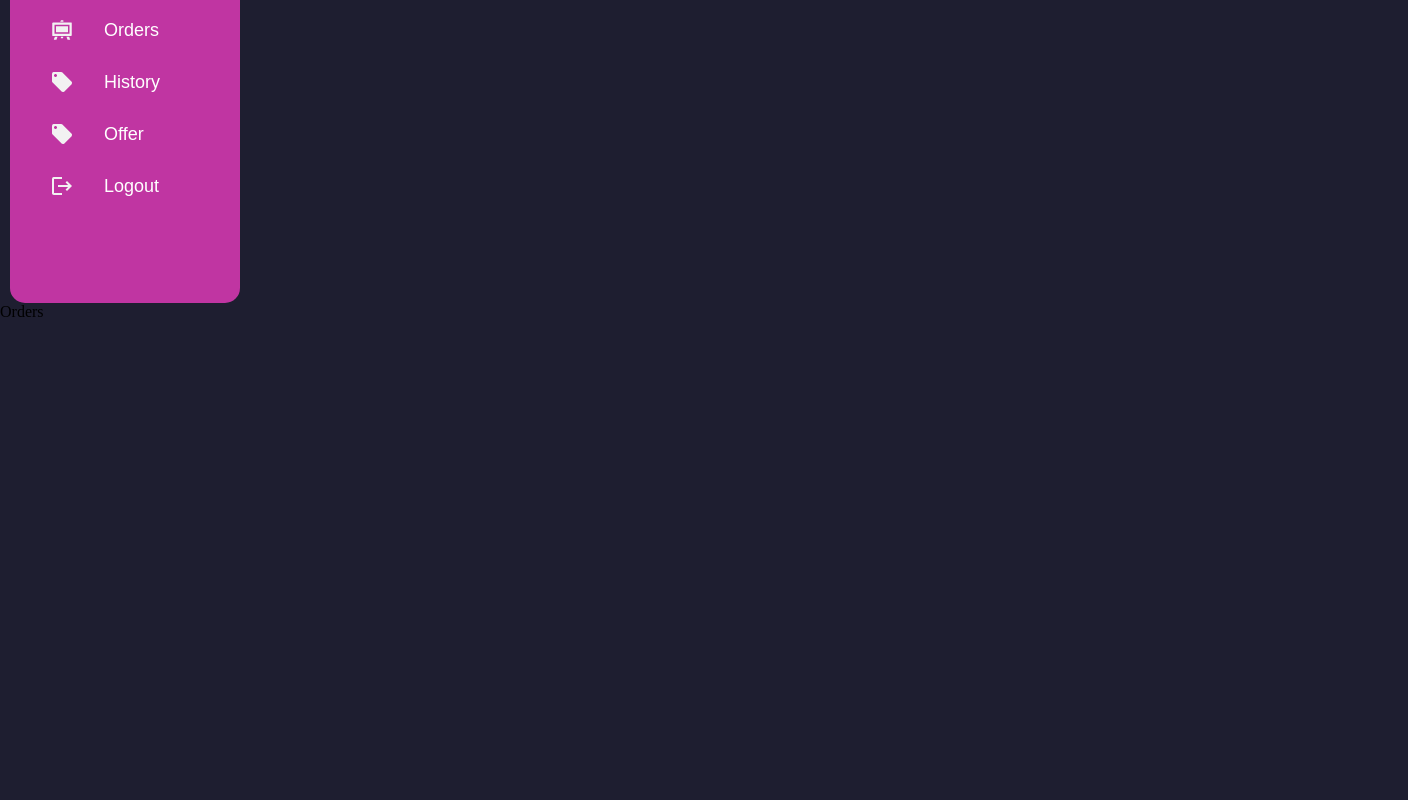
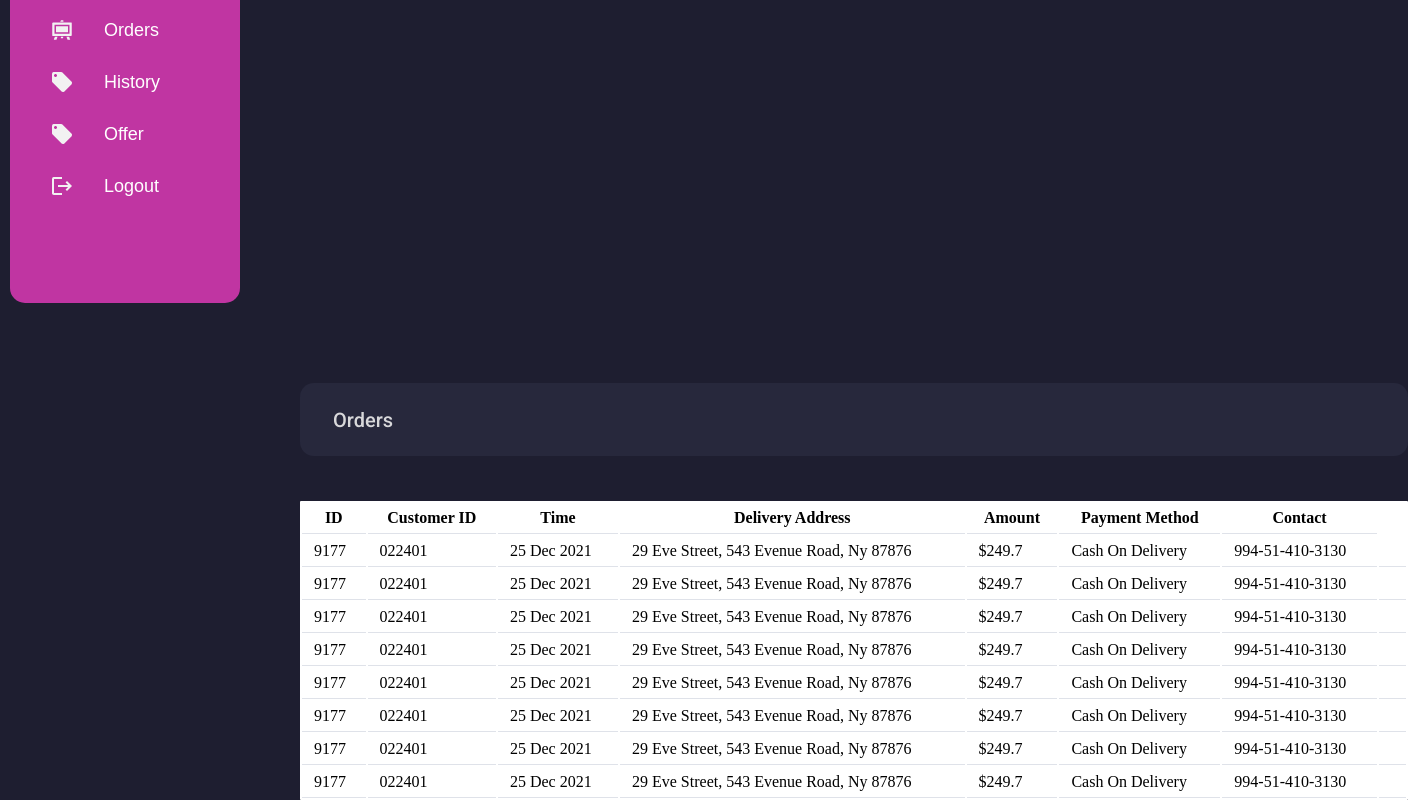
Before and after one commit to Rufat239/Food-admin, a React (Create React App) app: page /ordersPage in a window 1280 px wide. Shown: the part 337-1137 px from the top of the page, 1408 px wide, since content can reach past the window. Before the commit the page ends 800 px from the top, so only its background shows below. Built offline with nearby package versions, Linux system fonts and the light colour scheme.

Commit message:
updated orders page

```diff
--- a/src/Components/Orders/Orders.jsx
+++ b/src/Components/Orders/Orders.jsx
@@ -1,8 +1,57 @@
 import React from 'react'
+import style from '../Orders/Orders.module.css'
+
+
+const data= [
+    { id: 9177, customerid: "022401", time: "25 Dec 2021", deliveryAddress: "29 Eve Street, 543 Evenue Road, Ny 87876", amount: "$249.7", paymentMethod: "Cash On Delivery", contact: "994-51-410-3130"},
+    { id: 9177, customerid: "022401", time: "25 Dec 2021", deliveryAddress: "29 Eve Street, 543 Evenue Road, Ny 87876", amount: "$249.7", paymentMethod: "Cash On Delivery", contact: "994-51-410-3130"},
+    { id: 9177, customerid: "022401", time: "25 Dec 2021", deliveryAddress: "29 Eve Street, 543 Evenue Road, Ny 87876", amount: "$249.7", paymentMethod: "Cash On Delivery", contact: "994-51-410-3130"},
+    { id: 9177, customerid: "022401", time: "25 Dec 2021", deliveryAddress: "29 Eve Street, 543 Evenue Road, Ny 87876", amount: "$249.7", paymentMethod: "Cash On Delivery", contact: "994-51-410-3130"},
+    { id: 9177, customerid: "022401", time: "25 Dec 2021", deliveryAddress: "29 Eve Street, 543 Evenue Road, Ny 87876", amount: "$249.7", paymentMethod: "Cash On Delivery", contact: "994-51-410-3130"},
+    { id: 9177, customerid: "022401", time: "25 Dec 2021", deliveryAddress: "29 Eve Street, 543 Evenue Road, Ny 87876", amount: "$249.7", paymentMethod: "Cash On Delivery", contact: "994-51-410-3130"},
+    { id: 9177, customerid: "022401", time: "25 Dec 2021", deliveryAddress: "29 Eve Street, 543 Evenue Road, Ny 87876", amount: "$249.7", paymentMethod: "Cash On Delivery", contact: "994-51-410-3130"},
+    { id: 9177, customerid: "022401", time: "25 Dec 2021", deliveryAddress: "29 Eve Street, 543 Evenue Road, Ny 87876", amount: "$249.7", paymentMethod: "Cash On Delivery", contact: "994-51-410-3130"},
+  ];
 
 function Orders() {
   return (
-    <div>Orders</div>
+    <div className={style.orders}>
+      <div className={style.ordersName}>
+        <h1>Orders</h1>
+      </div>
+        <table className={style.ordersList}>
+          <thead>
+            <tr>
+             <th>ID</th>
+             <th>Customer ID</th>
+             <th>Time</th>
+             <th>Delivery Address</th>
+             <th>Amount</th>
+             <th>Payment Method</th>
+             <th>Contact</th>
+            </tr>
+          </thead>
+          <tbody>
+            {data.map((item,index)=>(
+              <tr key={index}>
+               <td>{item.id}</td>
+               <td>{item.customerid}</td>
+               <td>{item.time}</td>
+               <td>{item.deliveryAddress}</td>
+               <td>{item.amount}</td>
+               <td>{item.paymentMethod}</td>
+               <td>{item.contact}</td>
+               <td>
+                {/* <button><img src={Eye} alt="" /></button>
+                <button><img src={Vector} alt="" /></button> */}
+               </td>
+              </tr>
+            ))}
+          </tbody>
+        </table>
+
+    </div>
+
   )
 }
 
--- /dev/null
+++ b/src/Components/Orders/Orders.module.css
@@ -0,0 +1,45 @@
+@import url('https://fonts.googleapis.com/css2?family=Roboto:ital,wght@0,100;0,300;0,400;0,500;0,700;0,900;1,100;1,300;1,400;1,500;1,700;1,900&display=swap');
+@import url('https://fonts.googleapis.com/css2?family=Open+Sans:ital,wght@0,300..800;1,300..800&display=swap');
+
+
+.orders{
+    margin-left: 300px;
+    margin-top: 80px;
+}
+
+button{
+    border: none;
+}
+.ordersName{
+   background-color: rgb(39, 40, 60);
+   width: 1108px;
+   height: 73px;
+   border-radius: 14px;
+}
+.ordersName h1{
+    color:  rgba(242, 242, 242, 0.87);
+    font-family: Roboto;
+    font-size: 20px;
+    font-weight: 500;
+    width: 122px;
+    height: 32px;
+    padding-left: 33px;
+    padding-top: 25px;
+}
+.ordersList{
+   width: 1108px;
+   margin-top:45px;
+   background-color: rgb(255, 255, 255);
+   border-radius: 1px;
+}
+
+.ordersList tbody tr td{
+    border-bottom: 1px solid #DFE2E9;
+    padding: 6px 12px 6px 12px;
+
+
+}
+.ordersList thead tr th{
+    border-bottom: 1px solid #DFE2E9;
+    padding: 6px 12px 6px 12px;
+}
```
